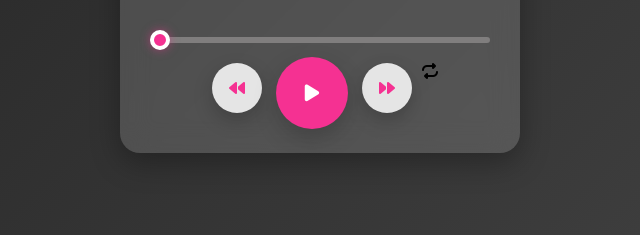
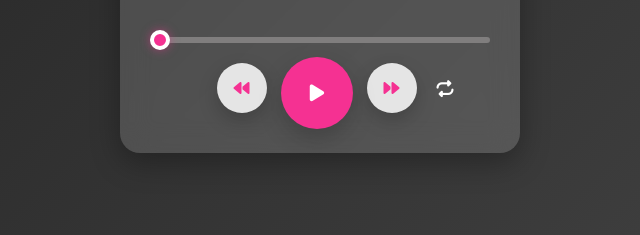
Before and after one commit to suhail-aman/music-player, a plain HTML site: page index.html in a window 1280 px wide. Shown: the part 503-738 px from the top of the page, 320-960 px from the left. Drawn offline with Linux system fonts and the light colour scheme.

Commit message:
Update style.css

```diff
--- a/style.css
+++ b/style.css
@@ -84,6 +84,8 @@ nav .circle:hover {
 .controls {
    display: flex;
    justify-content: center;
+   position: relative;
+   margin-left: 20px;
 }
 .controls div {
    width: 50px;
@@ -111,3 +113,15 @@ nav .circle:hover {
    color: #fff;
    transform: scale(1.2);
 }
+#repeat-icon {
+   font-size: 17px;
+   color: #ffffff;
+   margin-left: 10px;
+   cursor: pointer;
+   transition: color 0.3s, transform 0.2s;
+   margin-top: 17px;
+}
+#repeat-icon.active {
+   color: #f53192;
+   text-shadow: 0 0 5px #f53192;
+}
```
